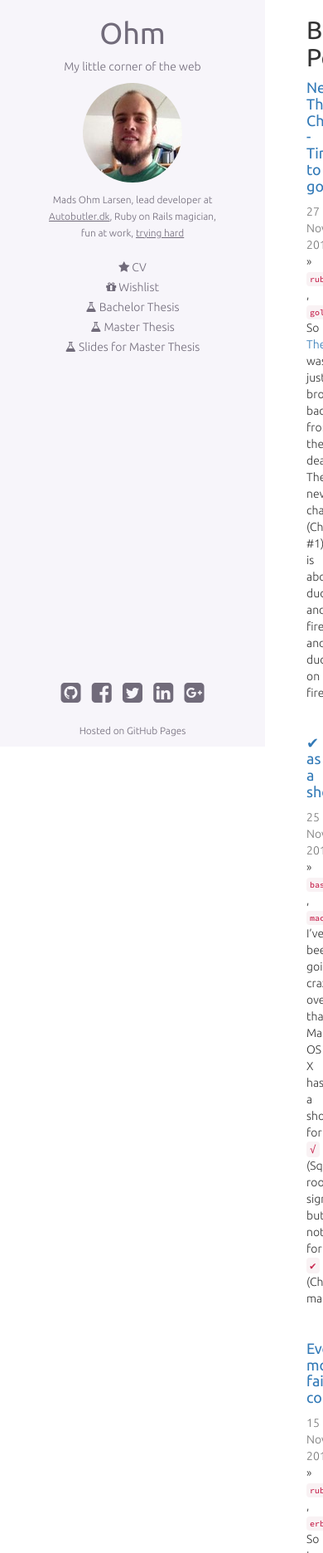
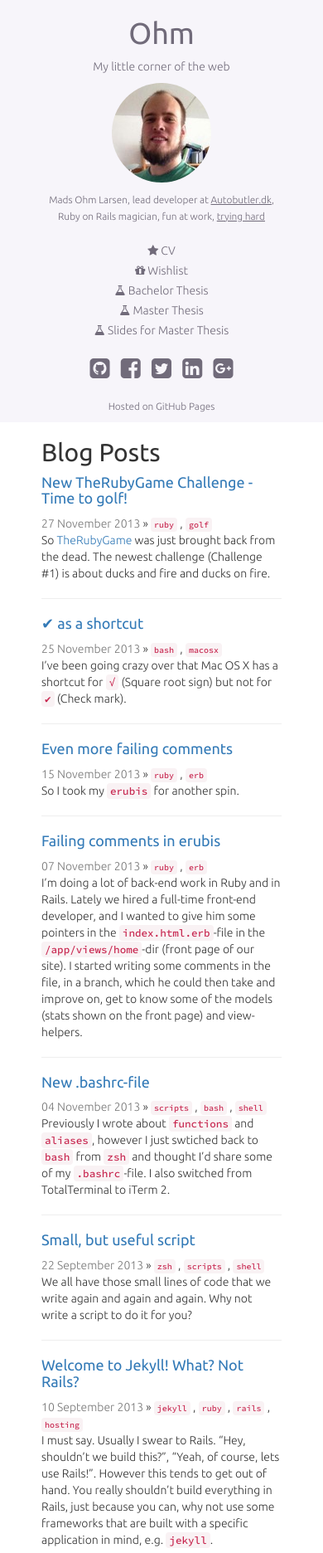
Before and after one commit to omegahm/omegahm.github.io, a Jekyll site: the page built from index.html, in a window 390 px wide, cut to the strip 0-1872 px from the top of the page. Shown: the whole strip at 83% size. Built offline with Jekyll 4.4.1, drawn with Linux system fonts in a browser that asks for light colours; nearby versions of some CDN libraries; Markdown is read by kramdown in place of the engine named in the settings.

Commit message:
Responsive

```diff
--- a/_includes/header.html
+++ b/_includes/header.html
@@ -1,12 +1,12 @@
 <!DOCTYPE html>
-<html>
+<html lang="en">
   <head>
     <meta charset="utf-8">
+    <meta name="viewport" content="width=device-width, initial-scale=1.0">
     <meta http-equiv="X-UA-Compatible" content="IE=edge,chrome=1">
     <title>{{ page.title }} | {{ site.website }}</title>
 
     <link rel="icon" type="image/png" href="/img/favicon.png" />
-    <meta name="viewport" content="width=device-width, initial-scale=1, user-scalable=no">
 
     <!--[if lt IE 9]>
     <script src="//html5shiv.googlecode.com/svn/trunk/html5.js"></script>
--- a/css/main.css
+++ b/css/main.css
@@ -15,10 +15,17 @@
   background: #f7f5fa;
   bottom: 0px;
   left: 0px;
-  position: fixed;
+  position: relative;
   text-align: center;
   top: 0px;
+  width: auto;
+}
+
+@media (min-width: 600px) {
+  body > aside {
+    position: fixed;
     width: 320px;
+  }
 }
 
 body > aside,
@@ -39,8 +46,10 @@
   font-weight: 500;
 }
 
+@media (min-width: 600px) {
   body > main {
     margin: 0 0 0 320px;
+  }
 }
 
 body > main > article {
@@ -51,11 +60,13 @@
   padding-top: 10px;
 }
 
+@media(min-width: 600px) {
   body > aside > footer {
     bottom: 0;
     left: 0;
     position: absolute;
     right: 0;
+  }
 }
 
 .about {
```
Lines whose indentation alone changed are shown as unchanged.
